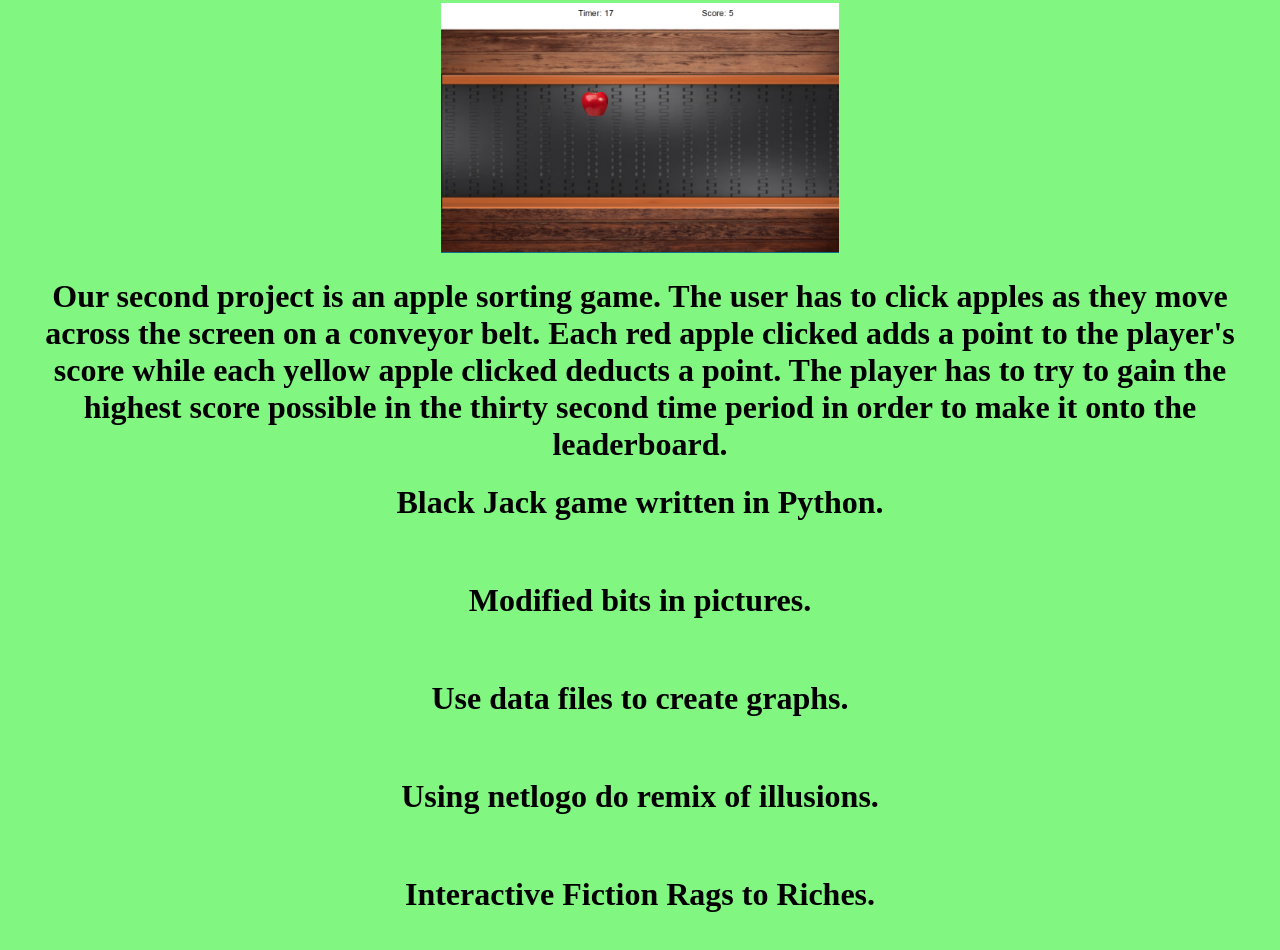
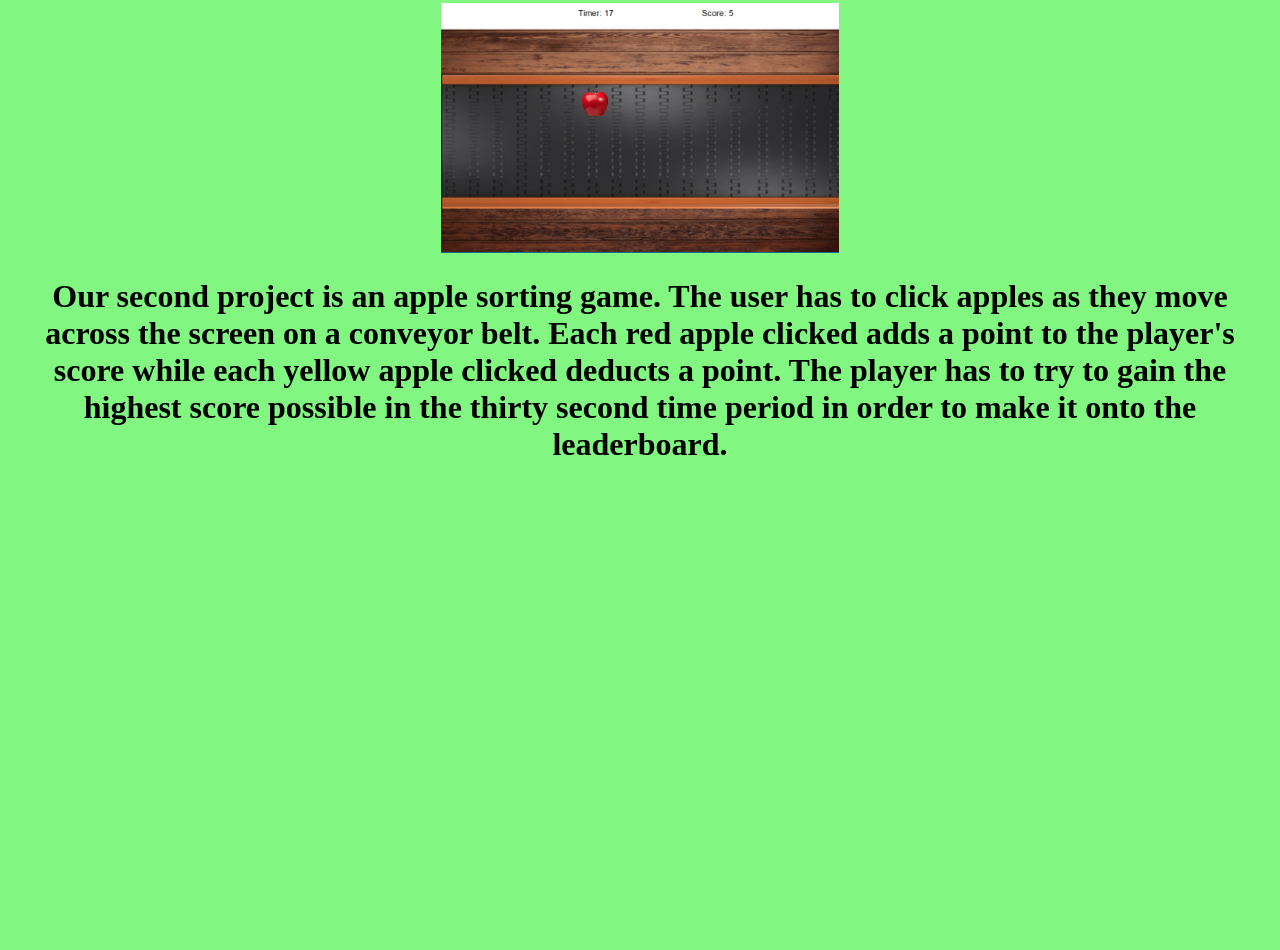
Before and after one commit to Alexthebee/CSP2023, a plain HTML site: page portfolio.html in a window 1280 px wide. Shown: the part 1054-2004 px from the top of the page. After the commit the page ends 1564 px from the top, so only its background shows below. Drawn offline with Linux system fonts and the light colour scheme.

Commit message:
Clean Up

```diff
--- a/portfolio.html
+++ b/portfolio.html
@@ -21,15 +21,6 @@
     <img src="images/1.2.5 Project Image.PNG" height="250"
     <br>
     <h1> Our second project is an apple sorting game. The user has to click apples as they move across the screen on a conveyor belt. Each red apple clicked adds a point to the player's score while each yellow apple clicked deducts a point. The player has to try to gain the highest score possible in the thirty second time period in order to make it onto the leaderboard.</h1>
-    <h1>   Black Jack game written in Python.</h1>
-    <br>
-    <h1>   Modified bits in pictures.</h1>
-    <br>
-    <h1>   Use data files to create graphs.</h1>
-    <br>
-    <h1>   Using netlogo do remix of illusions.</h1>
-    <br>
-    <h1>   Interactive Fiction Rags to Riches.</h1>
     <br>
     </center>
 	  </body>
```
